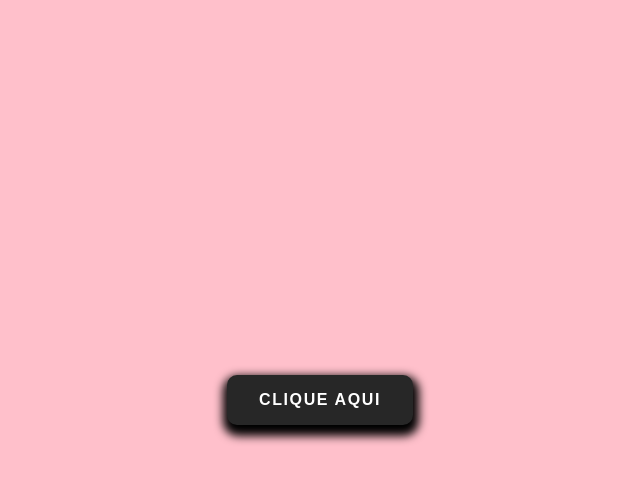
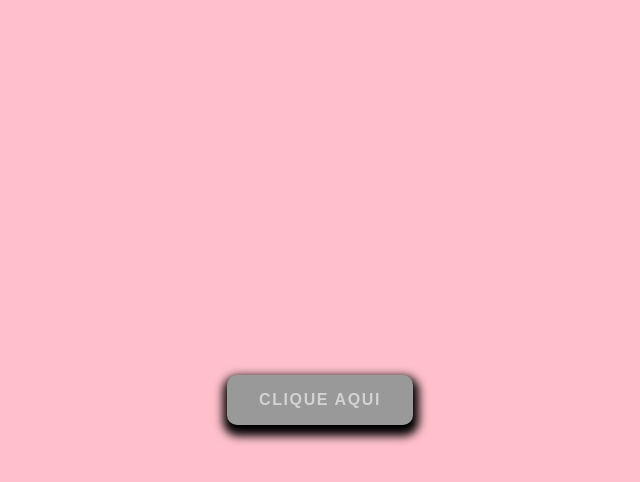
Before and after one commit to oAndin/Projeto-01-Bot-o-Cor--Aleatoria, a plain HTML site: page index.html in a window 1280 px wide. In both pictures the pointer is over the button "CLIQUE AQUI". Shown: the whole page, without its empty margins (320-960 px from the left). Drawn offline with Linux system fonts and the light colour scheme.

Commit message:
Puxei o read me

```diff
--- a/style.css
+++ b/style.css
@@ -32,12 +32,11 @@ body .btn {
 }
 
 body .btn:hover{
-    background-color: #272727;
-    color: #fff;
+    background-color: #999999;
+    color: #ffffff90;
 }
 
 body .btn:active {
-    outline: none;
     position: relative;
     top: 10px;
     box-shadow: 1px 1px 3px 3px #000000 ;
```
